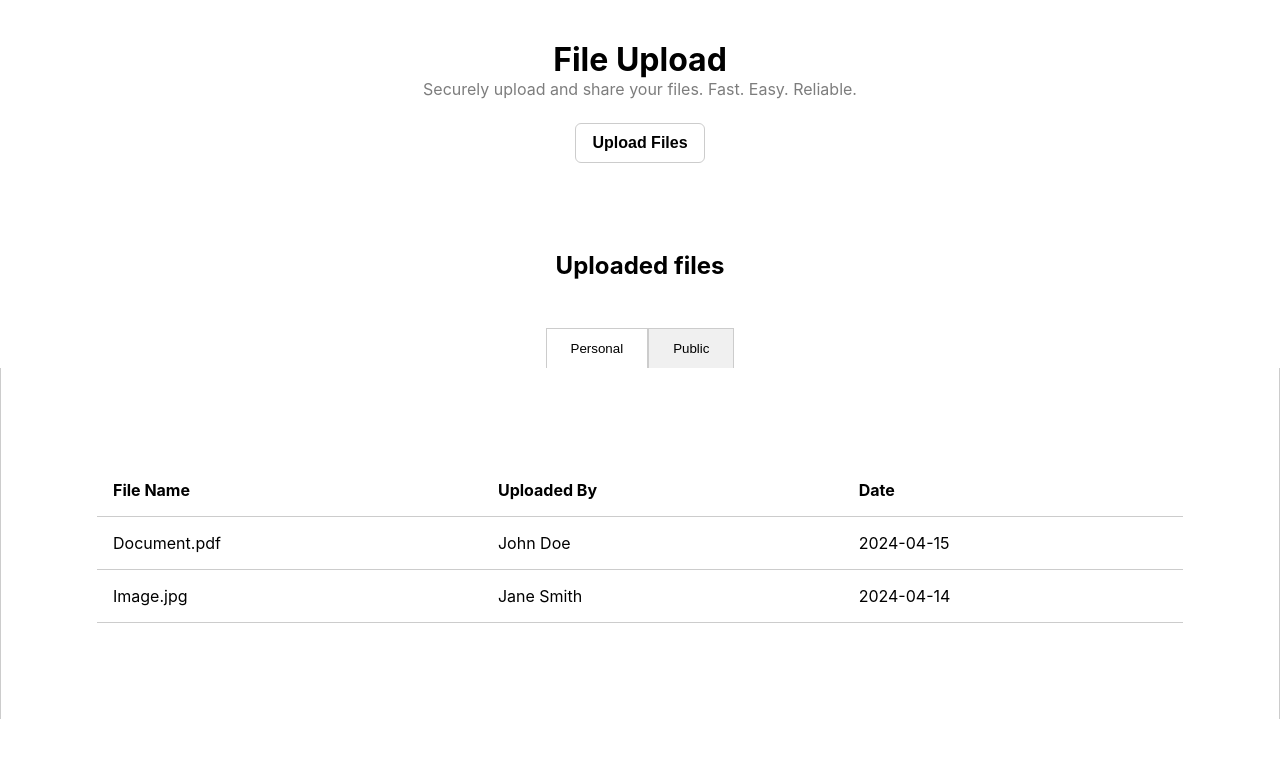
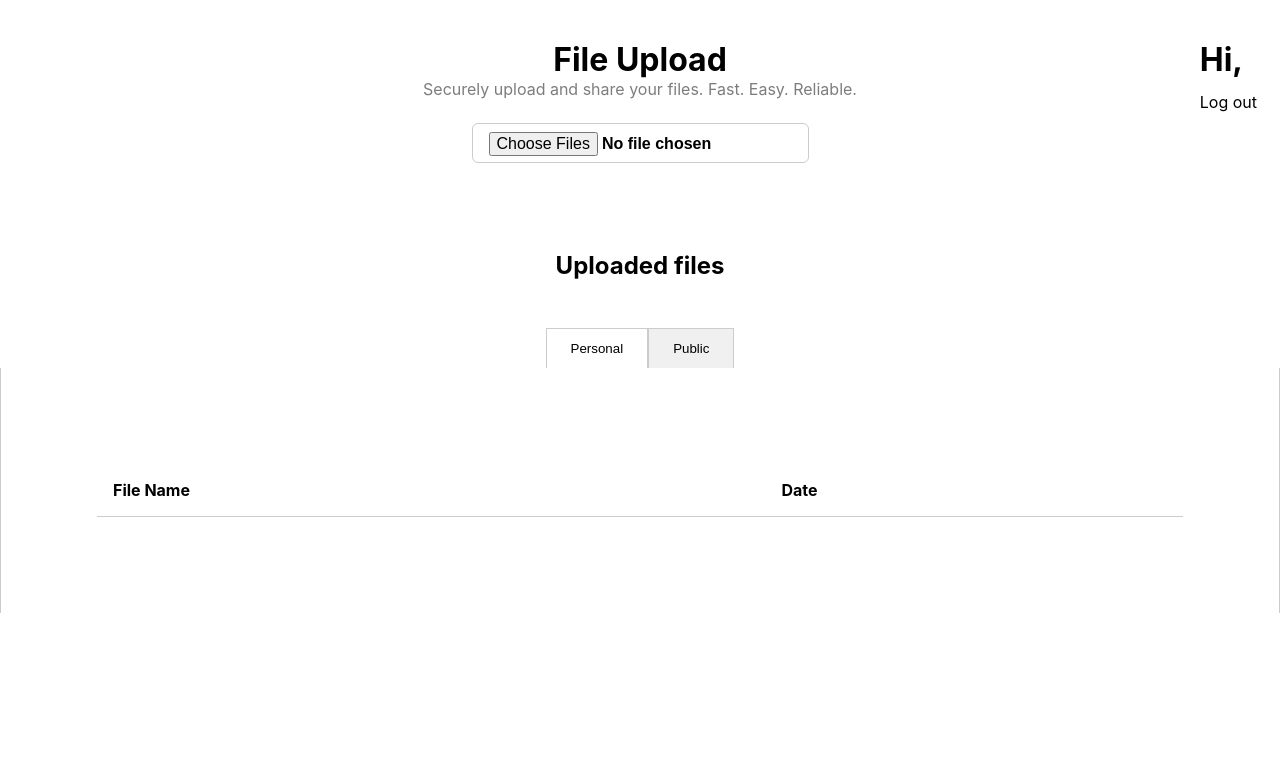
Before and after one commit to yojengrover/CNSProject, a React (Create React App) app in the folder client/: page /file-upload in a window 1280 px wide. Shown: the top 758 px of the page. Built offline with nearby package versions, Linux system fonts and the light colour scheme.

Commit message:
css changes

```diff
--- a/client/src/Components/FileUpload.css
+++ b/client/src/Components/FileUpload.css
@@ -12,6 +12,7 @@
   max-width: 100%;
   margin-left: auto;
   margin-right: auto;
+  position: relative;
 }
 
 /* Header */
@@ -49,6 +50,25 @@
 .FileUpload .upload-button:hover {
   background-color: #f0f0f0;
   color: #000;
+}
+
+/* User Info */
+.FileUpload .user-info {
+  position: absolute;
+  top: 0;
+  right: 0;
+}
+
+.FileUpload .logOut{
+  cursor:pointer
+}
+.FileUpload .userName {
+  display: flex;
+  font-size: 2rem;
+  font-weight: bold;
+  color: #000;
+  margin-right: 37px;
+  margin-bottom: 13px;
 }
 
 /* Tabs */
@@ -96,7 +116,8 @@
   padding: 2em;
 }
 
-  .FileUpload th, .FileUpload td {
+.FileUpload th,
+.FileUpload td {
   padding: 1rem;
   border-bottom: 1px solid #ccc;
   text-align: left;
@@ -105,27 +126,3 @@
 .FileUpload th {
   font-weight: bold;
 }
-
-  /* Footer */
-  .FileUpload footer {
-    border-top: 1px solid #ccc;
-    padding: 2.5rem 0;
-  }
-
-  .FileUpload .footer-nav {
-    display: flex;
-    flex-wrap: wrap;
-    justify-content: center;
-  }
-
-  .FileUpload .footer-link {
-    margin-right: 1rem;
-    font-size: 0.875rem;
-    text-decoration: none;
-    color: #7d7d7d;
-    transition: color 0.3s;
-  }
-
-  .FileUpload .footer-link:hover {
-    color: #000;
-  }
--- a/client/src/Components/FileUpload.jsx
+++ b/client/src/Components/FileUpload.jsx
@@ -1,20 +1,60 @@
-import React, { useState } from 'react';
+import React, { useState, useEffect } from 'react';
+import { useLocation, useNavigate } from 'react-router-dom';
 import './FileUpload.css';
 
 const FileUpload = () => {
   const [activeTab, setActiveTab] = useState('personal');
+  const [userName, setUserName] = useState('');
+  const [fileData, setFileData] = useState([]);
+  const location = useLocation();
+  const navigate = useNavigate();
+
+  useEffect(() => {
+    if (location.state && location.state.name) {
+      setUserName(location.state.name);
+    }
+  }, [location]);
 
   const handleTabChange = (tab) => {
     setActiveTab(tab);
   };
 
+  const handleLogout = () => {
+    // Redirect to the login page
+    return navigate('/');
+  };
+
+  const handleFileUpload = (event) => {
+    const fileList = event.target.files;
+    // Convert the FileList to an array and add it to fileData state
+    const newFiles = Array.from(fileList).map(file => ({
+      name: file.name,
+      uploadedBy: userName,
+      date: new Date().toISOString().split('T')[0] // Get the current date in YYYY-MM-DD format
+    }));
+    setFileData([...fileData, ...newFiles]);
+  };
+
   return (
     <div className="FileUpload">
       <header>
-        <div className="container text-center">
-          <h1>File Upload</h1>
-          <p>Securely upload and share your files. Fast. Easy. Reliable.</p>
-          <button className="upload-button">Upload Files</button>
+        <div className='container'>
+          <div className='header-content'>
+            <div className='user-info'>
+              <div className='userName'><div className='welocome'>Hi, </div> {userName}</div>
+              {/* Dropdown menu for user options */}
+              <div className="dropdown">
+                  <a className='logOut' onClick={handleLogout}>Log out</a>
+
+              </div>
+            </div>
+            <div className="text-center">
+              <h1>File Upload</h1>
+              <p>Securely upload and share your files. Fast. Easy. Reliable.</p>
+              {/* File input element for uploading files */}
+              <input type="file" className="upload-button" onChange={handleFileUpload} multiple />
+            </div>
+          </div>
         </div>
       </header>
       <div className="container">
@@ -29,21 +69,17 @@ const FileUpload = () => {
               <thead>
                 <tr>
                   <th>File Name</th>
-                  <th>Uploaded By</th>
                   <th>Date</th>
                 </tr>
               </thead>
               <tbody>
-                <tr>
-                  <td>Document.pdf</td>
-                  <td>John Doe</td>
-                  <td>2024-04-15</td>
-                </tr>
-                <tr>
-                  <td>Image.jpg</td>
-                  <td>Jane Smith</td>
-                  <td>2024-04-14</td>
-                </tr>
+                {/* Map over fileData to display uploaded files */}
+                {fileData.map((file, index) => (
+                  <tr key={index}>
+                    <td>{file.name}</td>
+                    <td>{file.date}</td>
+                  </tr>
+                ))}
               </tbody>
             </table>
           )}
@@ -57,16 +93,13 @@ const FileUpload = () => {
                 </tr>
               </thead>
               <tbody>
-                <tr>
-                  <td>Presentation.pptx</td>
-                  <td>Alice Johnson</td>
-                  <td>2024-04-13</td>
-                </tr>
-                <tr>
-                  <td>Spreadsheet.xlsx</td>
-                  <td>Bob Williams</td>
-                  <td>2024-04-12</td>
-                </tr>
+              {fileData.map((file, index) => (
+                  <tr key={index}>
+                    <td>{file.name}</td>
+                    <td>{file.uploadedBy}</td>
+                    <td>{file.date}</td>
+                  </tr>
+                ))}
               </tbody>
             </table>
           )}
--- a/client/src/Components/Login.css
+++ b/client/src/Components/Login.css
@@ -62,7 +62,10 @@
 .passwordInput {
     position: relative;
 }
-
+.error-message {
+    color: #c02121;
+    text-align: center; /* Center error message */
+  }
 
 
 .passwordToggle {
--- a/client/src/Components/Login.jsx
+++ b/client/src/Components/Login.jsx
@@ -11,7 +11,8 @@ const Login = () => {
     const [password, setPassword] = useState('');
     const [showPassword, setShowPassword] = useState(false);
     const [isSignUpModalOpen, setIsSignUpModalOpen] = useState(false);
-    const navigate = useNavigate()
+    const [error, setError] = useState('');
+    const navigate = useNavigate();
 
     const openSignUpModal = () => {
         setIsSignUpModalOpen(true);
@@ -42,23 +43,20 @@ const Login = () => {
                 password: password
             });
 
-          console.log(email, password);
-          console.log(response);
             // Assuming your server responds with a JSON object containing a 'userExists' property
-          const { msg } = response.data;
+            const { msg, name } = response.data;
 
             if (msg) {
-            return navigate("/verify");
+                console.log(response);
+                return navigate("/verify", { state: { name: name } });
             } else {
                 // User doesn't exist or password is wrong, display error message
-            console.log('User does not exist or password is wrong');
+                setError('User does not exist or password is wrong');
             }
         } catch (error) {
             console.error('Error logging in:', error);
         }
     };
-
-
 
     return (
         <div className="loginContainer">
@@ -139,6 +137,7 @@ const Login = () => {
                             </button>
                         </div>
                     </div>
+                    {error && <p className="errorMessage">{error}</p>}
                     <button className="loginButton" type="submit">
                         Sign In
                     </button>
@@ -148,12 +147,9 @@ const Login = () => {
                     <a href="#" className="loginLink" onClick={openSignUpModal}>Create account</a>
                 </div>
             </div>
-            <>
             {isSignUpModalOpen && <SignUpModal closeModal={closeSignUpModal} />}
-            </>
         </div>
     );
 };
 
-
 export default Login;
--- a/client/src/Components/SignUpModal.css
+++ b/client/src/Components/SignUpModal.css
@@ -7,6 +7,32 @@
     background-color: rgba(0, 0, 0, 0.5); /* Semi-transparent black background */
     backdrop-filter: blur(8px); /* Apply a blur effect */
     z-index: 1; /* Ensure the background is behind the modal */
+}
+
+.modal-overlay {
+  position: fixed;
+  top: 0;
+  left: 0;
+  width: 100%;
+  height: 100%;
+  background-color: rgba(0, 0, 0, 0.5);
+  display: flex;
+  justify-content: center;
+  align-items: center;
+}
+
+.modal {
+  background-color: #dff0d8; /* Green background color */
+  padding: 2rem;
+  border-radius: 8px;
+  box-shadow: 0 4px 8px rgba(0, 0, 0, 0.1);
+}
+
+.modal p {
+  margin: 0;
+  font-size: 2rem;
+  color: #155724; /* Dark green text color */
+  text-align: center;
 }
 
 .modal-1-modal {
@@ -91,3 +117,8 @@
   .modal-1-modal .cancel-button:hover {
     background-color: #cccccc;
   }
+
+  .error-message {
+    color: #c02121;
+    text-align: center; /* Center error message */
+  }
--- a/client/src/Components/SignUpModal.jsx
+++ b/client/src/Components/SignUpModal.jsx
@@ -1,9 +1,6 @@
 import { useState } from "react";
 import axios from "axios";
-import { useNavigate } from "react-router-dom"
-
-
-
+import { useNavigate } from "react-router-dom";
 import "./SignUpModal.css";
 
 const SignUpModal = ({ closeModal }) => {
@@ -14,7 +11,18 @@ const SignUpModal = ({ closeModal }) => {
     const [passwordsMatch, setPasswordsMatch] = useState(true);
     const [emailError, setEmailError] = useState('');
     const [passwordError, setPasswordError] = useState('');
-    const navigate = useNavigate()
+    const [successMessage, setSuccessMessage] = useState(false);
+    const navigate = useNavigate();
+
+    const SuccessModal = ({ message }) => {
+        return (
+          <div className="modal-overlay">
+            <div className="modal">
+              <p>Sign up successful! Redirecting...</p>
+            </div>
+          </div>
+        );
+      };
 
     const validateEmail = (email) => {
         // Email validation regex
@@ -58,10 +66,11 @@ const SignUpModal = ({ closeModal }) => {
             const { msg } = response.data;
             console.log(response.data);
             if (msg) {
-
                 console.log('Authentication successful, navigating to FileUpload.jsx');
-
-                return navigate("/file-upload")
+                setSuccessMessage(true);
+                setTimeout(() => {
+                    closeModal(); // Close modal after redirecting
+                }, 3000); // Redirect after 3 seconds
             } else {
                 // Authentication failed, display error message
                 console.log('Authentication failed: email does not exist or password is wrong');
@@ -77,6 +86,7 @@ const SignUpModal = ({ closeModal }) => {
 
     return (
         <div className={`modal-1-overlay open`}>
+            {successMessage ? <SuccessModal/>:(
             <div className="modal-1-modal">
                 <header>
                     <h2>Sign Up</h2>
@@ -124,7 +134,8 @@ const SignUpModal = ({ closeModal }) => {
                         Cancel
                     </button>
                 </form>
-            </div>
+
+            </div>)}
         </div>
     );
 };
--- a/client/src/Components/TwoStepVerification.css
+++ b/client/src/Components/TwoStepVerification.css
@@ -8,6 +8,32 @@
   border-radius: 8px;
   padding: 2rem;
   max-width: 28rem;
+}
+
+.modal-overlay {
+  position: fixed;
+  top: 0;
+  left: 0;
+  width: 100%;
+  height: 100%;
+  background-color: rgba(0, 0, 0, 0.5);
+  display: flex;
+  justify-content: center;
+  align-items: center;
+}
+
+.modal {
+  background-color: #dff0d8; /* Green background color */
+  padding: 2rem;
+  border-radius: 8px;
+  box-shadow: 0 4px 8px rgba(0, 0, 0, 0.1);
+}
+
+.modal p {
+  margin: 0;
+  font-size: 2rem;
+  color: #155724; /* Dark green text color */
+  text-align: center;
 }
 
 .main {
@@ -46,14 +72,17 @@
 }
 
 .code-input::placeholder {
-    text-align: center;
-    /* Center placeholder text */
+  text-align: center; /* Center placeholder text */
+}
+
+.error-message {
+  color: #c02121;
+  text-align: center; /* Center error message */
 }
 
 .code-input:focus {
   border-color: rgb(0, 0, 0); /* Change border color when focused */
 }
-
 
 .verify-button {
   display: flex;
```
Also changed, not shown: client/src/Components/TwoStepVerfication.jsx (+44 -8 lines), 1 other file (tests, documents, lock files or other folders). Lines whose indentation alone changed are shown as unchanged.
